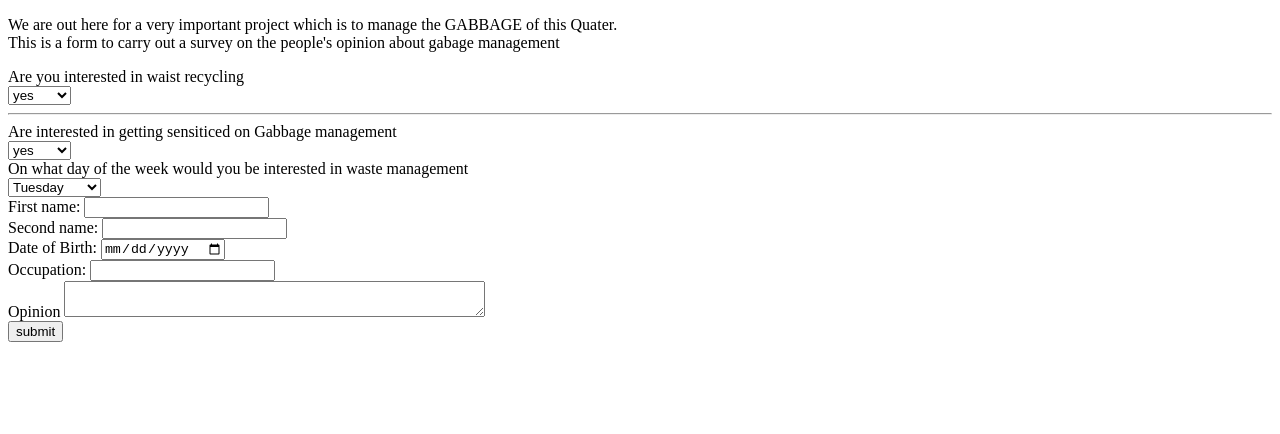
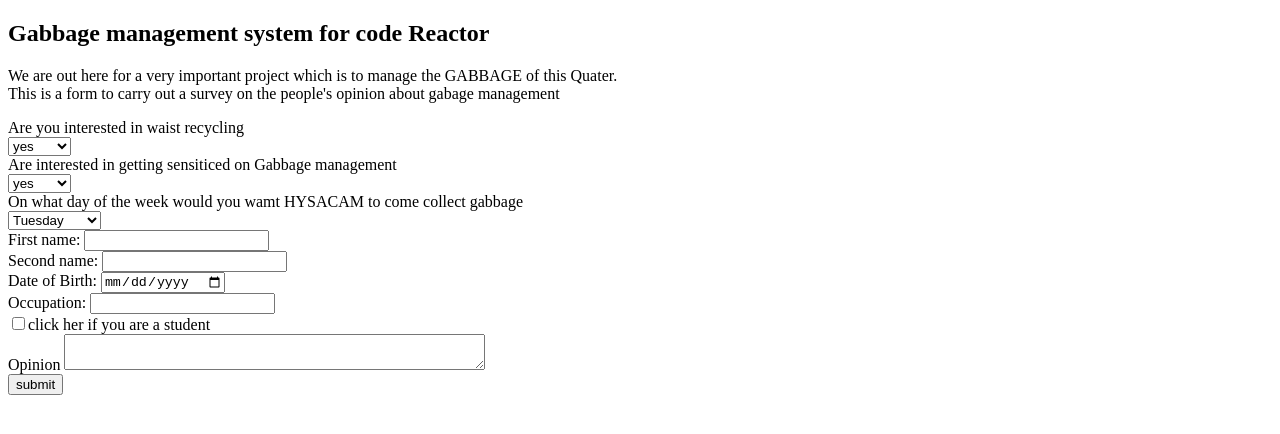
Before and after one commit to Adamuhalima/Assignment-JONGO-HUB, a plain HTML site: page index.html in a window 1280 px wide. Drawn offline with Linux system fonts and the light colour scheme.

Commit message:
checkbox

```diff
--- a/index.html
+++ b/index.html
@@ -2,6 +2,7 @@
 <html>
 	<head><title>Assignment</title></head>
 <body>
+    <h2>Gabbage management system for code Reactor</h2>
          <P>We are out here for a very important project which is to manage the GABBAGE of this Quater.<br>
             This is a form to carry out a survey on the people's opinion about gabage management</P>
             <form action="/submit_form" method="post">
@@ -14,7 +15,7 @@
                 </label><br>
                 </select>
             </form>
-            <hr>
+
             <form action="/submit_form" method="post">
                 <lable>Are interested in getting sensiticed on Gabbage management</lable><br>
                 <select id="days" name="days"><br>
@@ -29,7 +30,7 @@
 
 
         <form>
-            <lable for="Days">On what day of the week would you be interested in waste management</lable><br>
+            <lable for="Days">On what day of the week would you wamt HYSACAM to come collect gabbage</lable><br>
             <select id="days" name="days">
             <label for="Monday">monday</label><br>
             <option value="tuesday">Tuesday</option>
@@ -50,6 +51,9 @@
             <input type="date" id="dob" name="dob"><br>
             <lable for="text">Occupation:</lable>
             <input type="text" id="text" name="text"><br>
+            <lable for="student">
+                <input type="checkbox" id="click her for student" name="student" value="option">click her if you are a student
+            </lable><br>
             <lable for="opinion">Opinion</lable>
             <textarea id="opinion" name="opinion" row="4" cols="50"></textarea><br>
 
```
